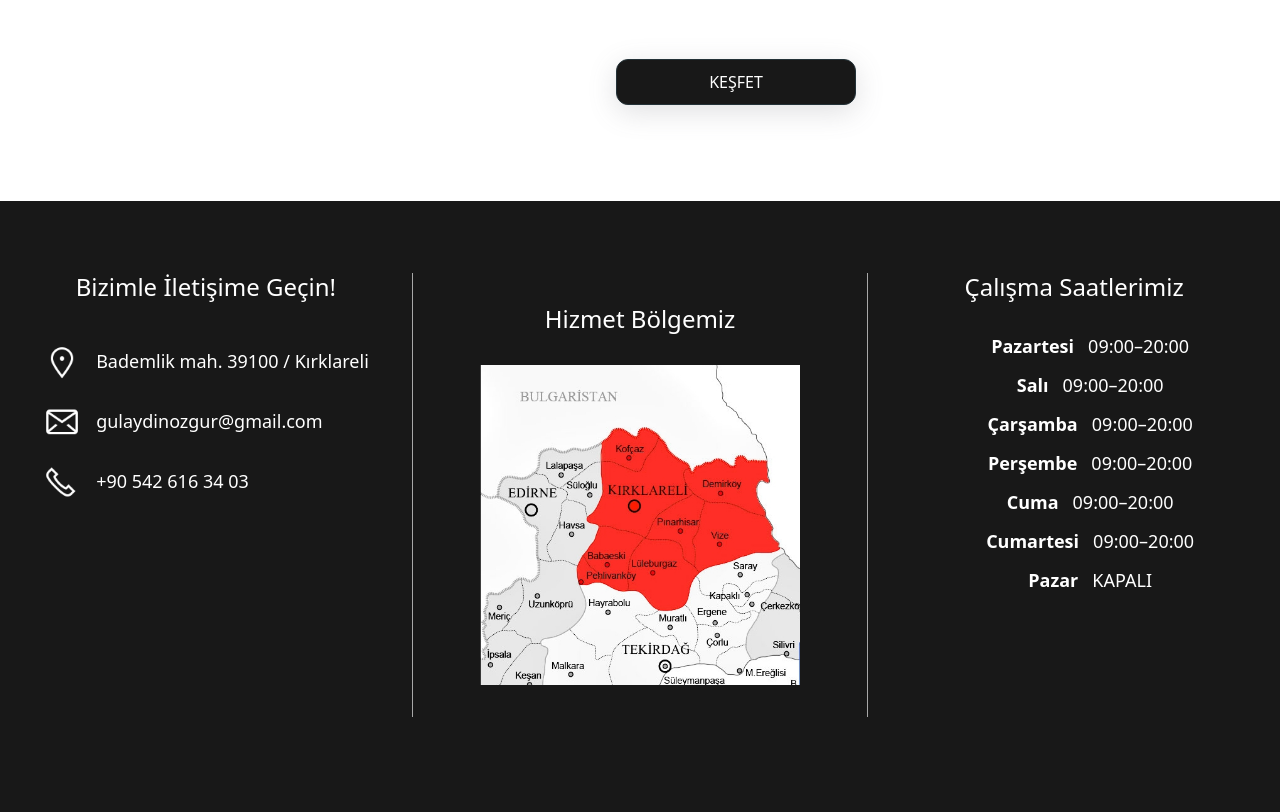
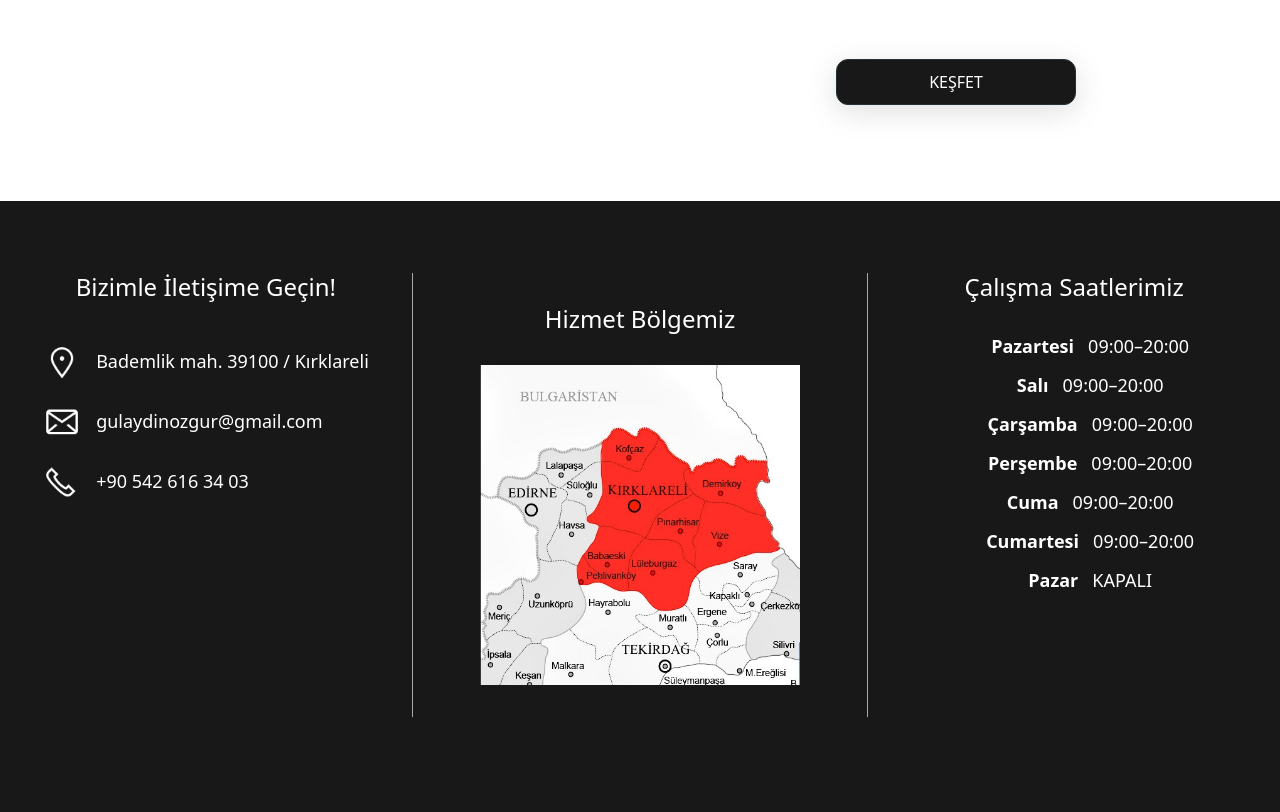
Before and after one commit to NISANCI-SOFTWARE/tamircim.github.io, a website: page index.html in a window 1280 px wide. Shown: the part 4031-4843 px from the top of the page. Drawn offline with nearby package versions, Linux system fonts and the light colour scheme; a web font is replaced by a local one.

Commit message:
Update style.css

```diff
--- a/css/style.css
+++ b/css/style.css
@@ -467,12 +467,12 @@ body {
 }
 
 .more_comment button {
-  width: 240px;
+width: 240px;
   height: 46px;
   background-color: #181818;
   color: #fff;
   margin-top: 46px;
-  margin-left: 520px;
+  margin-left: 740px;
   border-radius: 12px;
   box-shadow: rgba(100, 100, 111, 0.2) 0px 7px 29px 0px;
   border: 1px solid #243238;
```
